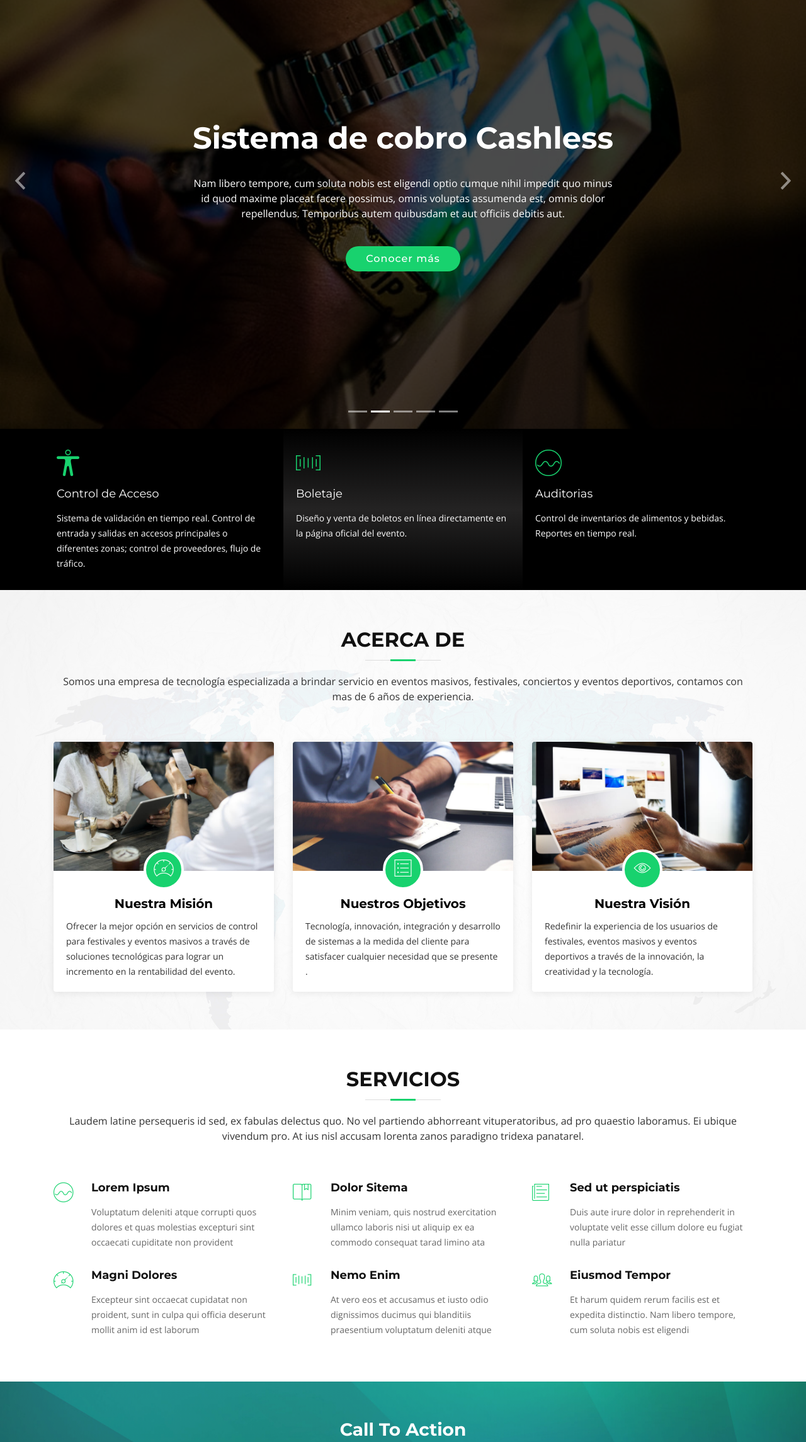
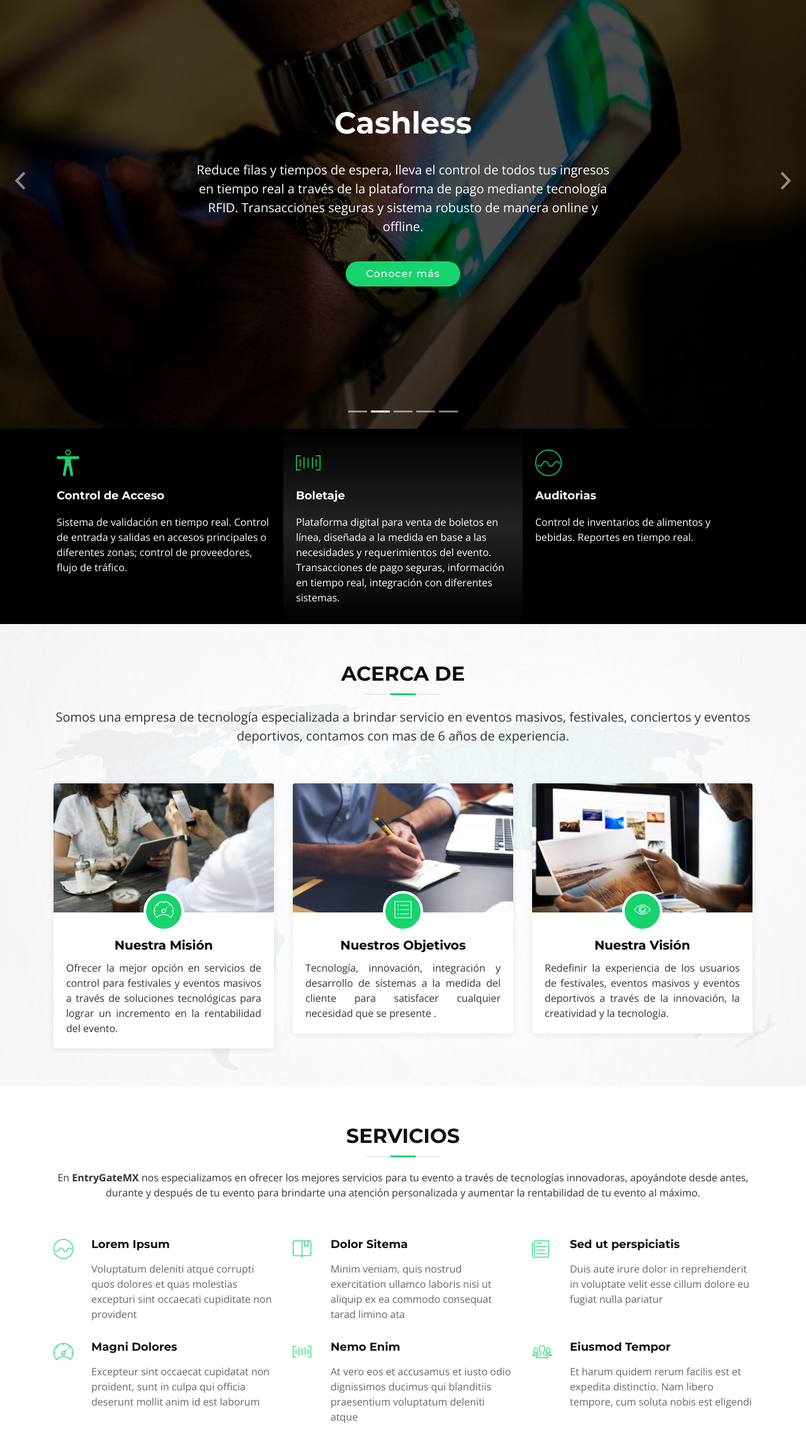
Before and after one commit to pepetronik/entrygatemxweb, a plain HTML site: page index.html in a window 1280 px wide. Shown: the part 119-2409 px from the top of the page at 63% size. Drawn offline with nearby package versions, Linux system fonts and the light colour scheme; files whose address does not match are found by name.

Commit message:
about us

```diff
--- a/assets/css/style.css
+++ b/assets/css/style.css
@@ -28,6 +28,7 @@ a:hover, a:active, a:focus {
 p {
   padding: 0;
   margin: 0 0 30px 0;
+  /* font-size: large; */
   /* text-align: justify; */
 }
 
@@ -647,8 +648,8 @@ section {
 }
 
 #featured-services h4 {
-  font-weight: 400;
-  margin: 15px 0;
+  font-weight: bold;
+  margin: 18px 0;
   font-size: 18px;
 }
 
@@ -661,7 +662,7 @@ section {
 }
 
 #featured-services p {
-  font-size: 14px;
+  font-size: 16px;
   line-height: 24px;
   color: #fff;
   margin-bottom: 0;
@@ -755,11 +756,12 @@ section {
 }
 
 #about .about-col p {
-  font-size: 14px;
+  font-size: 16px;
   line-height: 24px;
   color: #333;
   margin-bottom: 0;
   padding: 0 20px 20px 20px;
+  text-align: justify;
 }
 
 /* Services Section
@@ -801,7 +803,7 @@ section {
 }
 
 #services .description {
-  font-size: 14px;
+  font-size: 16px;
   margin-left: 60px;
   line-height: 24px;
   margin-bottom: 0;
--- a/index.html
+++ b/index.html
@@ -81,7 +81,7 @@
             <div class="carousel-container">
               <div class="container">
                 <h2 class="animate__animated animate__fadeInDown">Control de Acceso</h2>
-                <p class="animate__animated animate__fadeInUp">Sistema de control de acceso y conteo de aforo en tiempo real.</p>
+                <p class="animate__animated animate__fadeInUp lead">Sistema de control de acceso y conteo de aforo en tiempo real.</p>
                 <a href="#featured-services" class="btn-get-started scrollto animate__animated animate__fadeInUp">Conocer más</a>
               </div>
             </div>
@@ -90,8 +90,9 @@
           <div class="carousel-item" style="background-image: url(assets/img/intro-carousel/2.jpg)">
             <div class="carousel-container">
               <div class="container">
-                <h2 class="animate__animated animate__fadeInDown">Sistema de cobro Cashless</h2>
-                <p class="animate__animated animate__fadeInUp">Nam libero tempore, cum soluta nobis est eligendi optio cumque nihil impedit quo minus id quod maxime placeat facere possimus, omnis voluptas assumenda est, omnis dolor repellendus. Temporibus autem quibusdam et aut officiis debitis aut.</p>
+                <h2 class="animate__animated animate__fadeInDown">Cashless</h2>
+                <p class="animate__animated animate__fadeInUp lead">Reduce filas y tiempos de espera, lleva el control de todos tus ingresos en tiempo real a través de la plataforma de pago mediante tecnología RFID. Transacciones seguras y sistema robusto de manera online y offline.
+                </p>
                 <a href="#featured-services" class="btn-get-started scrollto animate__animated animate__fadeInUp">Conocer más</a>
               </div>
             </div>
@@ -101,7 +102,7 @@
             <div class="carousel-container">
               <div class="container">
                 <h2 class="animate__animated animate__fadeInDown">Venta de Boletos</h2>
-                <p class="animate__animated animate__fadeInUp">Beatae vitae dicta sunt explicabo. Nemo enim ipsam voluptatem quia voluptas sit aspernatur aut odit aut fugit, sed quia consequuntur magni dolores eos qui ratione voluptatem sequi nesciunt omnis iste natus error sit voluptatem accusantium.</p>
+                <p class="animate__animated animate__fadeInUp lead">Beatae vitae dicta sunt explicabo. Nemo enim ipsam voluptatem quia voluptas sit aspernatur aut odit aut fugit, sed quia consequuntur magni dolores eos qui ratione voluptatem sequi nesciunt omnis iste natus error sit voluptatem accusantium.</p>
                 <a href="#featured-services" class="btn-get-started scrollto animate__animated animate__fadeInUp">Conocer más</a>
               </div>
             </div>
@@ -110,8 +111,8 @@
           <div class="carousel-item" style="background-image: url(assets/img/intro-carousel/4.jpg)">
             <div class="carousel-container">
               <div class="container">
-                <h2 class="animate__animated animate__fadeInDown">Auditoria de alimentos y bebidas</h2>
-                <p class="animate__animated animate__fadeInUp">Neque porro quisquam est, qui dolorem ipsum quia dolor sit amet, consectetur, adipisci velit, sed quia non numquam eius modi tempora incidunt ut labore et dolore magnam aliquam quaerat voluptatem. Ut enim ad minima veniam, quis nostrum.</p>
+                <h2 class="animate__animated animate__fadeInDown">Auditorias</h2>
+                <p class="animate__animated animate__fadeInUp lead">Neque porro quisquam est, qui dolorem ipsum quia dolor sit amet, consectetur, adipisci velit, sed quia non numquam eius modi tempora incidunt ut labore et dolore magnam aliquam quaerat voluptatem. Ut enim ad minima veniam, quis nostrum.</p>
                 <a href="#featured-services" class="btn-get-started scrollto animate__animated animate__fadeInUp">Conocer más</a>
               </div>
             </div>
@@ -121,7 +122,7 @@
             <div class="carousel-container">
               <div class="container">
                 <h2 class="animate__animated animate__fadeInDown">Acreditaciones y Pulseras RFID</h2>
-                <p class="animate__animated animate__fadeInUp">Lorem ipsum dolor sit amet, consectetur adipiscing elit, sed do eiusmod tempor incididunt ut labore et dolore magna aliqua. Ut enim ad minim veniam, quis nostrud exercitation ullamco laboris nisi ut aliquip ex ea commodo consequat.</p>
+                <p class="animate__animated animate__fadeInUp lead">Personaliza la marca de tu evento a través de pulseras las cuales te brindaran numerosos beneficios, desde el control de acceso, control de aforo, marketing, interacción social, pagos cashless, entre otros.</p>
                 <a href="#featured-services" class="btn-get-started scrollto animate__animated animate__fadeInUp">Conocer más</a>
               </div>
             </div>
@@ -159,7 +160,7 @@
           <div class="col-lg-4 box box-bg">
             <i class="ion-ios-barcode-outline"></i>
             <h4 class="title"><a href="">Boletaje</a></h4>
-            <p class="description">Diseño y venta de boletos en línea directamente en la página oficial del evento.</p>
+            <p class="description">Plataforma digital para venta de boletos en línea, diseñada a la medida en base a las necesidades y requerimientos del evento. Transacciones de pago seguras, información en tiempo real, integración con diferentes sistemas.</p>
           </div>
 
           <div class="col-lg-4 box">
@@ -178,7 +179,7 @@
 
         <header class="section-header">
           <h3>Acerca De</h3>
-          <p>Somos una empresa de tecnología especializada a brindar servicio en eventos masivos, festivales, conciertos y eventos deportivos, contamos con mas de 6 años de experiencia.
+          <p class="lead font-weight-normal">Somos una empresa de tecnología especializada a brindar servicio en eventos masivos, festivales, conciertos y eventos deportivos, contamos con mas de 6 años de experiencia.
           </p>
         </header>
 
@@ -234,7 +235,7 @@
 
         <header class="section-header wow fadeInUp">
           <h3>Servicios</h3>
-          <p>Laudem latine persequeris id sed, ex fabulas delectus quo. No vel partiendo abhorreant vituperatoribus, ad pro quaestio laboramus. Ei ubique vivendum pro. At ius nisl accusam lorenta zanos paradigno tridexa panatarel.</p>
+          <p>En <strong>EntryGateMX</strong> nos especializamos en ofrecer los mejores servicios para tu evento a través de tecnologías innovadoras, apoyándote desde antes, durante y después de tu evento para brindarte una atención personalizada y aumentar la rentabilidad de tu evento al máximo.</p>
         </header>
 
         <div class="row">
@@ -727,7 +728,7 @@
             <div class="contact-phone">
               <i class="ion-ios-telephone-outline"></i>
               <h3>Número de Teléfono</h3>
-              <p><a href="tel:+155895548855">+52 811 660 8006</a></p>
+              <p><a href="tel:+521234567890">+52 123 456 7890</a></p>
             </div>
           </div>
 
@@ -735,7 +736,7 @@
             <div class="contact-email">
               <i class="ion-ios-email-outline"></i>
               <h3>Correo</h3>
-              <p><a href="mailto:info@example.com">info@entrygate.mx</a></p>
+              <p><a href="mailto:info@entrygate.mx">info@entrygate.mx</a></p>
             </div>
           </div>
 
```
Also changed, not shown: assets/img/intro-carousel/5.jpg.
